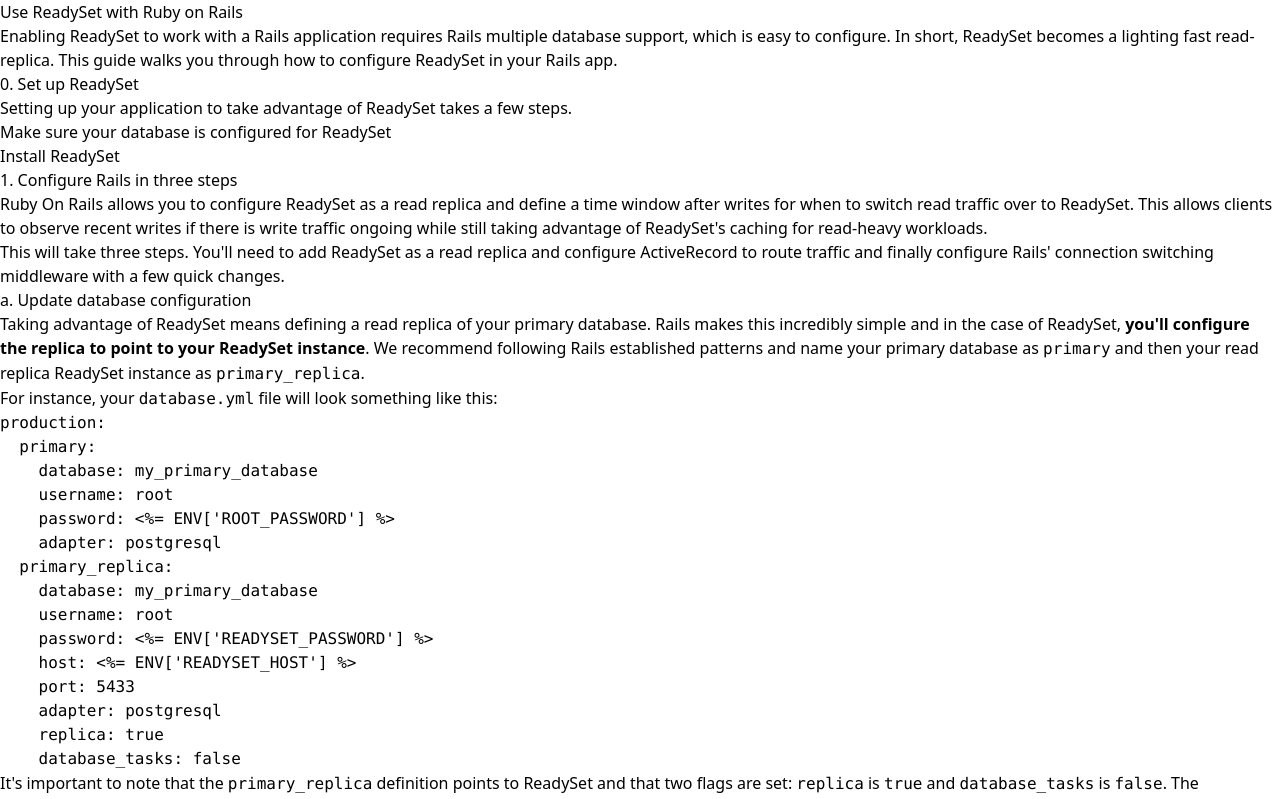
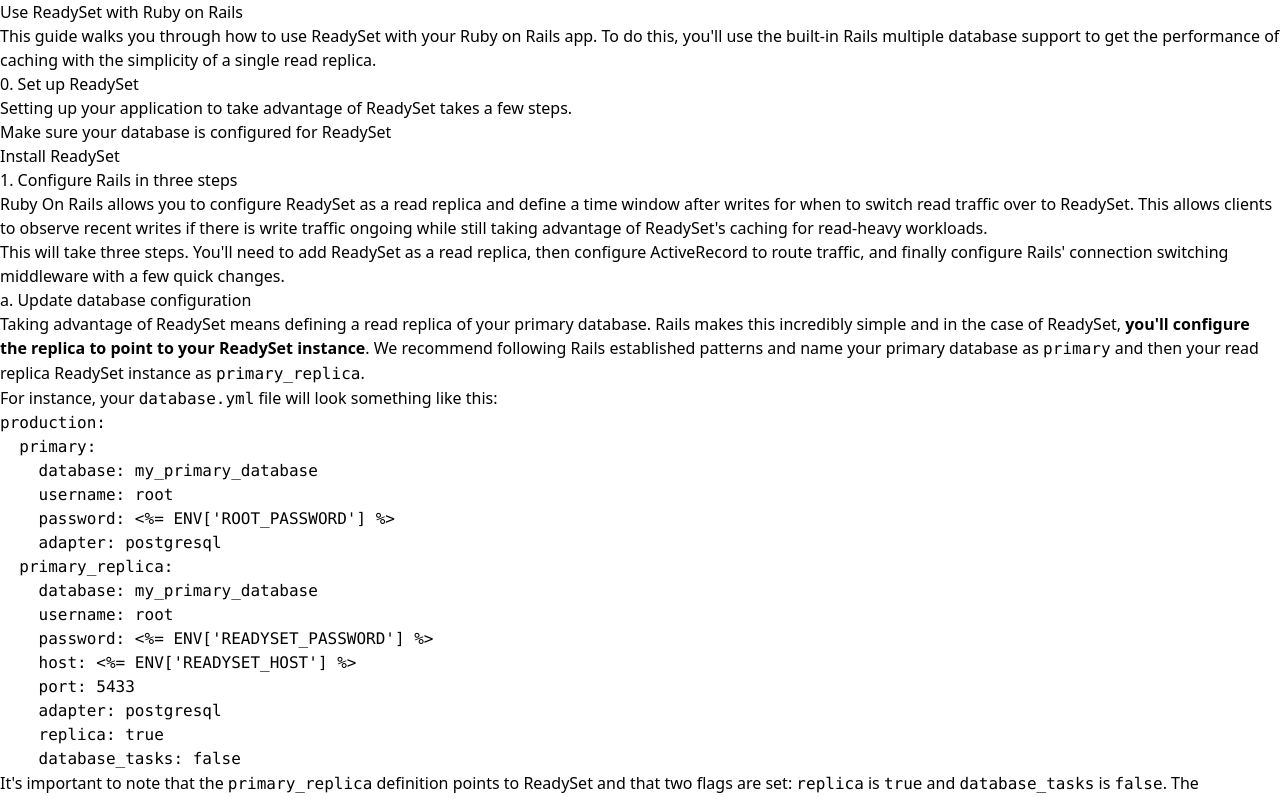
Before and after one commit to readysettech/docs-deprecated, a Next.js app: page /get-started/connect/connect-an-application-via-an-orm/ruby-on-rails-with-readyset in a window 1280 px wide. Shown: the top 799 px of the page. Built offline with nearby package versions, Linux system fonts and the light colour scheme.

Commit message:
enhancements to opening paragraph

```diff
--- a/pages/get-started/connect/connect-an-application-via-an-orm/ruby-on-rails-with-readyset.mdx
+++ b/pages/get-started/connect/connect-an-application-via-an-orm/ruby-on-rails-with-readyset.mdx
@@ -4,9 +4,9 @@
 
 # Use ReadySet with Ruby on Rails
 
-Enabling ReadySet to work with a Rails application requires Rails multiple database support, which is easy to configure.
-In short, ReadySet becomes a lighting fast read-replica. This guide walks you through how to configure ReadySet
-in your Rails app.
+This guide walks you through how to use ReadySet with your Ruby on Rails app.
+To do this, you'll use the [built-in Rails multiple database support]((https://guides.rubyonrails.org/active_record_multiple_databases.html#activating-automatic-role-switching)) to get the performance of
+caching with the simplicity of a single read replica.
 
 ## 0. Set up ReadySet
 Setting up your application to take advantage of ReadySet takes a few steps.
@@ -15,12 +15,12 @@
 
 ## 1. Configure Rails in three steps
 
-[Ruby On Rails allows you to configure ReadySet](https://guides.rubyonrails.org/active_record_multiple_databases.html#activating-automatic-role-switching) as a read replica and define a time window after writes
+Ruby On Rails allows you to configure ReadySet as a read replica and define a time window after writes
 for when to switch read traffic over to ReadySet. This allows clients to observe recent writes if there is write
 traffic ongoing while still taking advantage of ReadySet's caching for read-heavy workloads.
 
-This will take three steps. You'll need to add ReadySet as a read replica and configure ActiveRecord to
-route traffic and finally configure Rails' connection switching middleware with a few quick changes.
+This will take three steps. You'll need to add ReadySet as a read replica, then configure ActiveRecord to
+route traffic, and finally configure Rails' connection switching middleware with a few quick changes.
 
 ### a. Update database configuration
 
```
